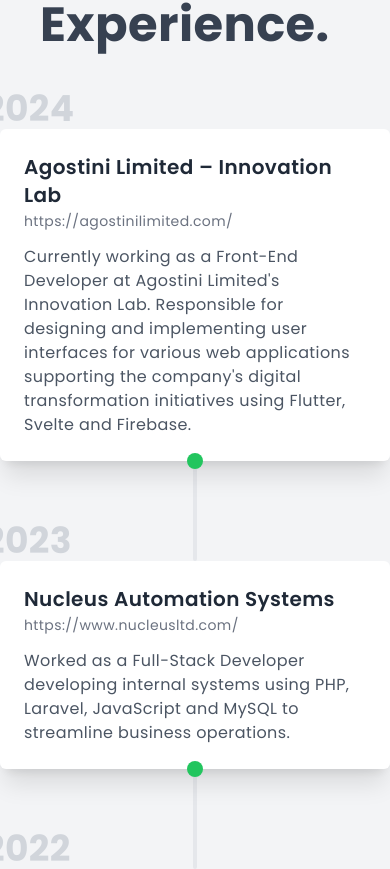
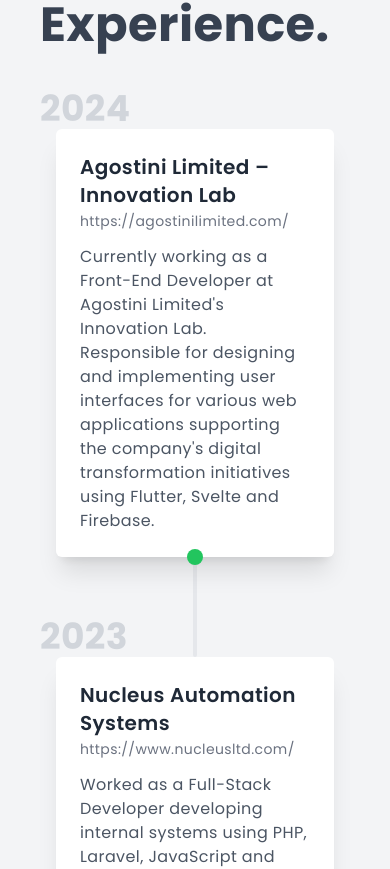
Before and after one commit to chivaughn/portfolio-v3, a Next.js app: page / in a window 390 px wide. Shown: the part 6259-7128 px from the top of the page. Built offline with nearby package versions, Linux system fonts and the light colour scheme.

Commit message:
Add horizontal margin to experience card for improved layout

```diff
--- a/components/Experience.jsx
+++ b/components/Experience.jsx
@@ -58,7 +58,7 @@
         {experiences.map((exp, index) => (
           <div key={index} className="relative">
             {/* Card */}
-            <div className="relative experience-card p-6 rounded-md shadow-xl bg-white dark:bg-gray-800 z-10">
+            <div className="relative experience-card p-6 rounded-md shadow-xl bg-white dark:bg-gray-800 z-10 mx-14 md:mx-0">
               <h1 className="absolute -top-10 -left-4 text-4xl text-gray-300 font-bold dark:text-gray-700">
                 {exp.year}
               </h1>
```
